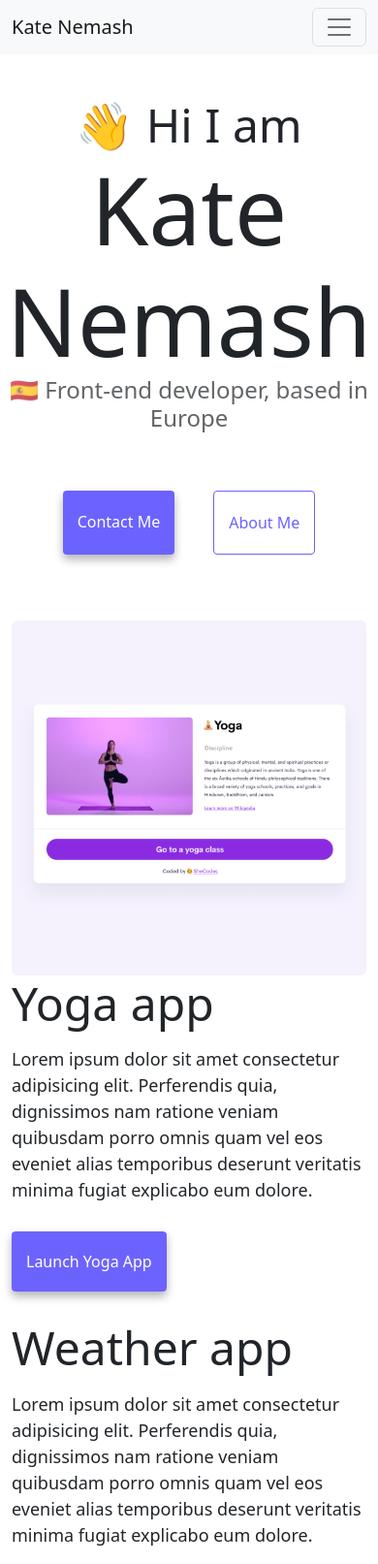
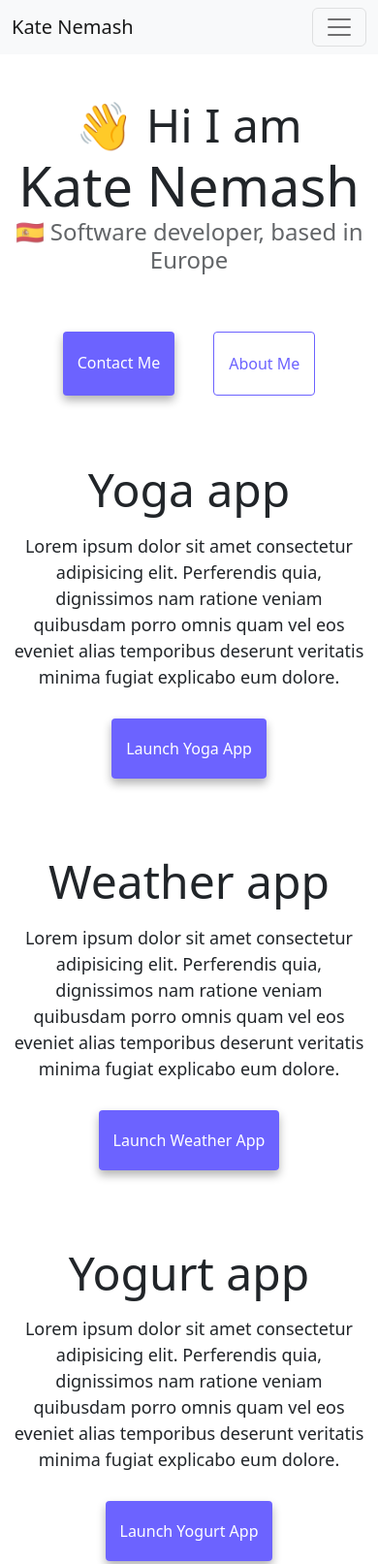
Before and after one commit to KateNemash/portfolio-kn, a plain HTML site: page index.html in a window 390 px wide. Shown: the top 1613 px of the page at 97% size. Drawn offline with nearby package versions, Linux system fonts and the light colour scheme.

Commit message:
Made more responsive and added CSS Media quieries

```diff
--- a/index.html
+++ b/index.html
@@ -46,9 +46,9 @@
       </div>
     </nav>
 
-    <h2>👋 Hi I am</h2>
-    <h1>Kate Nemash</h1>
-    <h3>🇪🇸 Front-end developer, based in Europe</h3>
+    <h2 class="text-center">👋 Hi I am</h2>
+    <h1 class="text-center">Kate Nemash</h1>
+    <h3 class="text-center">🇪🇸 Software developer, based in Europe</h3>
 
     <div class="navigation-links mb-5">
       <a href="about.html#contact" class="contact-link">Contact me</a>
@@ -57,52 +57,54 @@
 
     <div class="container">
       <div class="row">
-        <div class="col-md-6">
+        <div class="col-md-6 d-none d-sm-block">
           <img src="images/yoga.png" class="img-fluid rounded" />
         </div>
-        <div class="col-md-6">
-          <h2 class="mb-3 text-start">Yoga app</h2>
+        <div class="col-md-6 app-description">
+          <h2 class="mb-3">Yoga app</h2>
           <p>
             Lorem ipsum dolor sit amet consectetur adipisicing elit. Perferendis
             quia, dignissimos nam ratione veniam quibusdam porro omnis quam vel
             eos eveniet alias temporibus deserunt veritatis minima fugiat
             explicabo eum dolore.
           </p>
-          <div class="mt-5">
-            <a href="#" class="app-links">Launch Yoga App</a>
-          </div>
+          <row>
+            <div class="mt-5 mb-5 col-sm-12">
+              <a href="#" class="app-links">Launch Yoga App</a>
+            </div>
+          </row>
         </div>
       </div>
       <div class="row mt-5">
-        <div class="col-md-6">
-          <h2 class="mb-3 text-start">Weather app</h2>
+        <div class="col-md-6 app-description">
+          <h2 class="mb-3">Weather app</h2>
           <p>
             Lorem ipsum dolor sit amet consectetur adipisicing elit. Perferendis
             quia, dignissimos nam ratione veniam quibusdam porro omnis quam vel
             eos eveniet alias temporibus deserunt veritatis minima fugiat
             explicabo eum dolore.
           </p>
-          <div class="mt-5">
+          <div class="mt-5 mb-5">
             <a href="#" class="app-links">Launch Weather App</a>
           </div>
         </div>
-        <div class="col-md-6">
+        <div class="col-md-6 d-none d-sm-block">
           <img src="images/weather.png" class="img-fluid rounded" />
         </div>
       </div>
       <div class="row mt-5 mb-3">
-        <div class="col-md-6">
+        <div class="col-md-6 d-none d-sm-block">
           <img src="images/yogurt.png" class="img-fluid rounded" />
         </div>
-        <div class="col-md-6">
-          <h2 class="mb-3 text-start">Yogurt app</h2>
+        <div class="col-md-6 app-description">
+          <h2 class="mb-3">Yogurt app</h2>
           <p>
             Lorem ipsum dolor sit amet consectetur adipisicing elit. Perferendis
             quia, dignissimos nam ratione veniam quibusdam porro omnis quam vel
             eos eveniet alias temporibus deserunt veritatis minima fugiat
             explicabo eum dolore.
           </p>
-          <div class="mt-5">
+          <div class="mt-5 mb-5">
             <a href="#" class="app-links">Launch Yogurt App</a>
           </div>
         </div>
--- a/style.css
+++ b/style.css
@@ -11,7 +11,6 @@ body {
 h1,
 h2,
 h3 {
-  text-align: center;
   margin: 0;
 }
 
@@ -79,6 +78,11 @@ p {
 .email-link:hover {
   text-decoration: underline;
 }
+
+.app-description {
+  text-align: left;
+}
+
 .app-links {
   border-radius: 4px;
   padding: 20px 15px;
@@ -88,3 +92,13 @@ p {
   box-shadow: var(--box-shadow);
   color: white;
 }
+
+@media (max-width: 600px) {
+  h1 {
+    font-size: 56px;
+  }
+
+  .app-description {
+    text-align: center;
+  }
+}
```
Also changed, not shown: about.html (+3 -3 lines).
